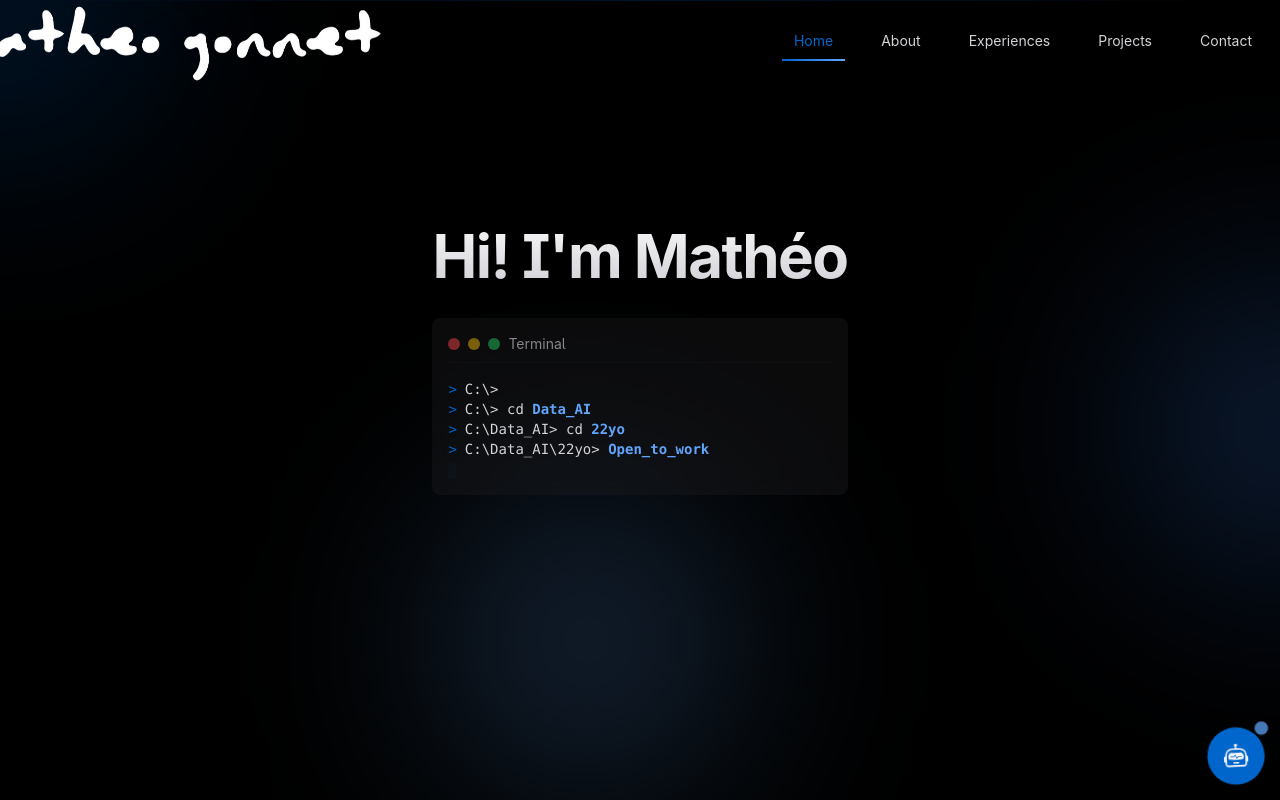
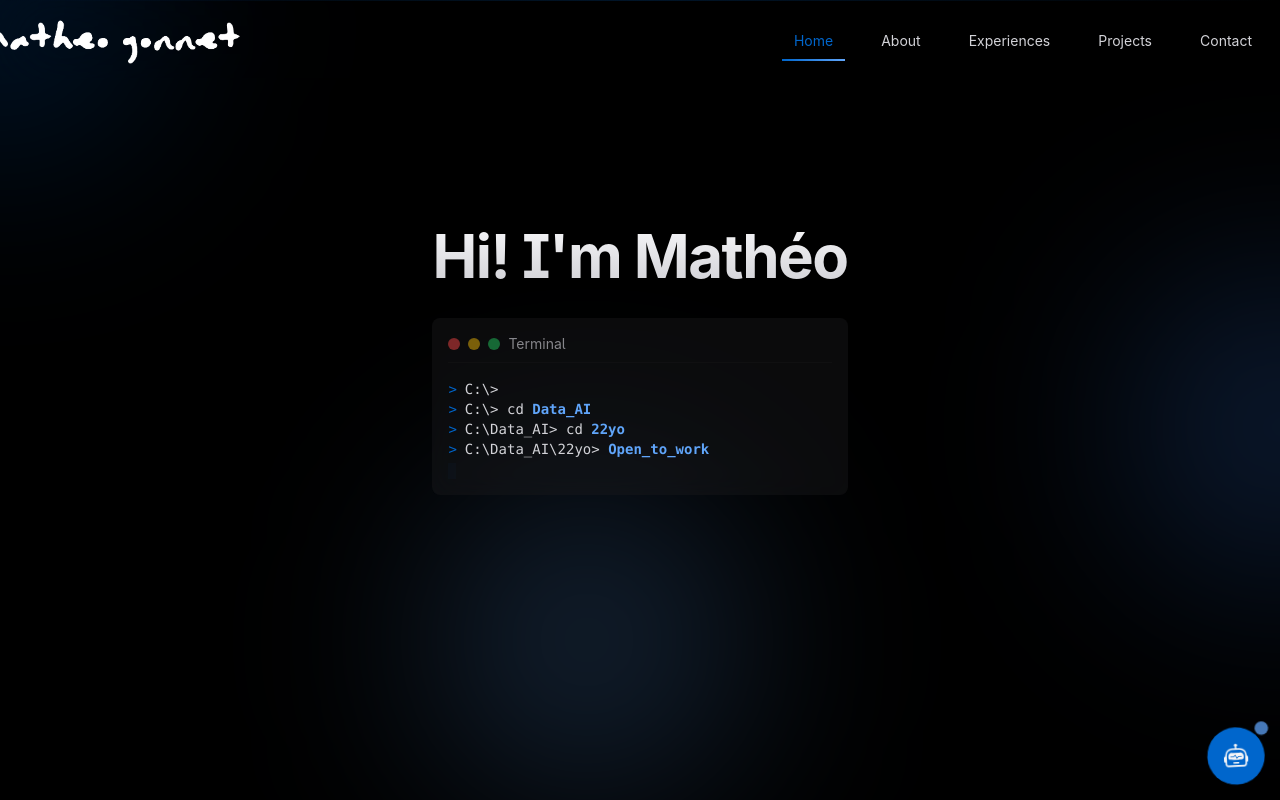
Before and after one commit to matheogonnet/my-portofolio-website, a Next.js app: page / in a window 1280 px wide. Built offline with nearby package versions, Linux system fonts and the light colour scheme.

Commit message:
fix: adjust logo size within the navbar

```diff
--- a/components/Navigation.tsx
+++ b/components/Navigation.tsx
@@ -111,15 +111,15 @@ export default function Navigation() {
               <motion.div
                 whileHover={{ scale: 1.05 }}
                 whileTap={{ scale: 0.95 }}
-                className="relative ml-[-100px]"
+                className="relative ml-0 md:ml-[-60px]"
               >
                 <Link href="/">
                   <Image
                     src="/images/matheo-gonnet-typo.png"
                     alt="Mathéo Gonnet Logo"
-                    width={480}
-                    height={200}
-                    className="object-contain"
+                    width={300}
+                    height={90}
+                    className="w-[200px] md:w-[300px] object-contain"
                   />
                 </Link>
               </motion.div>
```
